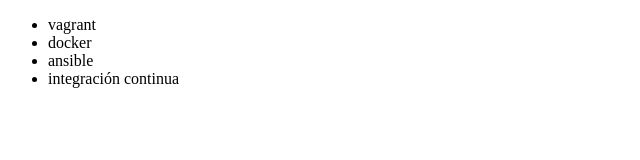
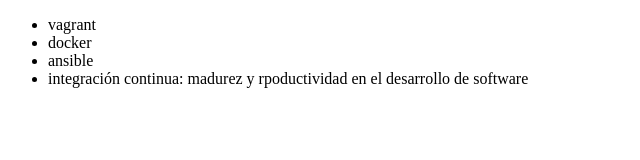
Before and after one commit to Carlosbarros90/alura-git, a plain HTML site: page index.html in a window 1280 px wide. Shown: the whole page, without its empty margins (0-640 px from the left). Drawn offline with Linux system fonts and the light colour scheme.

Commit message:
renombrando curso de integracion continua

```diff
--- a/index.html
+++ b/index.html
@@ -9,7 +9,7 @@
             <li>vagrant</li>
             <li>docker</li>
             <li>ansible</li>
-            <li>integración continua</li>
+            <li>integración continua: madurez y rpoductividad en el desarrollo de software</li>
         </ul>
     </body>
 </html>
```
